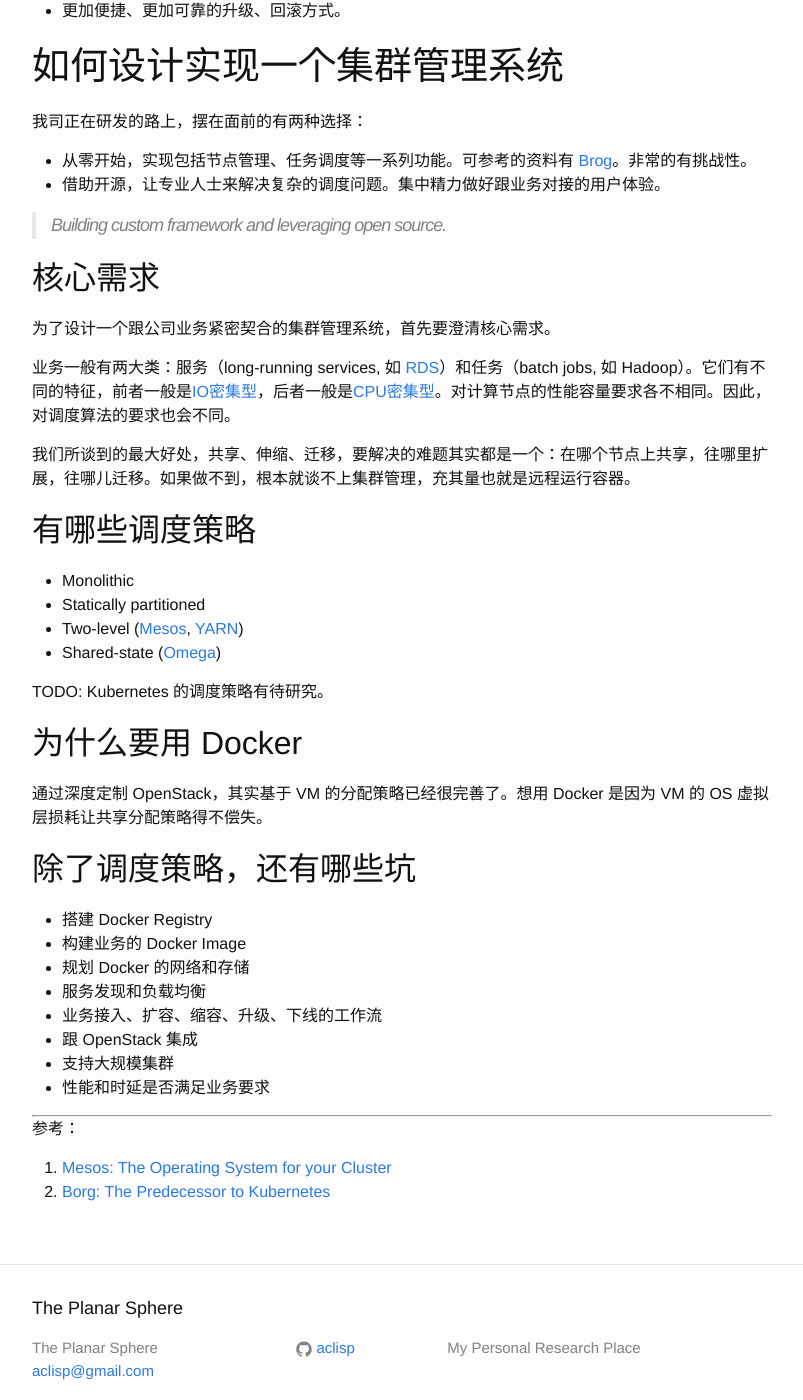
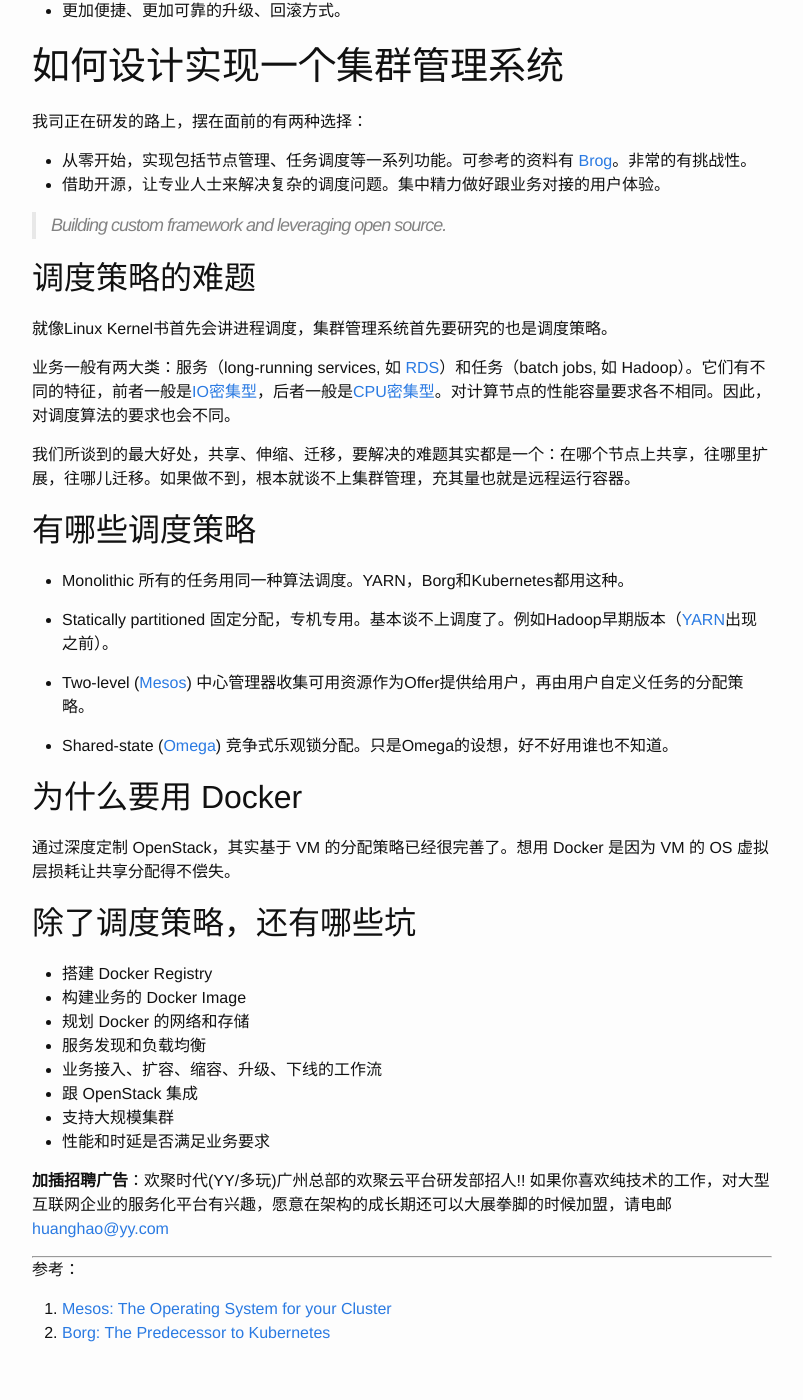
Before and after one commit to aclisp/aclisp.github.io, a Jekyll site: the page built from _posts/2015-08-18-cluster-management.markdown, in a window 1280 px wide and 1400 px high, scrolled down 1003 px. Shown: the whole window, without its empty margins (238-1041 px from the left). Built offline with Jekyll 4.4.1, drawn with Linux system fonts in a browser that asks for light colours.

Commit message:
Revised.

```diff
--- a/_posts/2015-08-18-cluster-management.markdown
+++ b/_posts/2015-08-18-cluster-management.markdown
@@ -42,9 +42,9 @@ categories: blog
 
 > Building custom framework and leveraging open source.
 
-## 核心需求
+## 调度策略的难题
 
-为了设计一个跟公司业务紧密契合的集群管理系统，首先要澄清核心需求。
+就像Linux Kernel书首先会讲进程调度，集群管理系统首先要研究的也是调度策略。
 
 业务一般有两大类：服务（long-running services, 如 [RDS](https://aws.amazon.com/rds/mysql/)）和任务（batch jobs, 如 Hadoop）。它们有不同的特征，前者一般是[IO密集型](http://en.wikipedia.org/wiki/I/O_bound)，后者一般是[CPU密集型](http://en.wikipedia.org/wiki/CPU-bound)。对计算节点的性能容量要求各不相同。因此，对调度算法的要求也会不同。
 
@@ -52,29 +52,35 @@ categories: blog
 
 ## 有哪些调度策略
 
-* Monolithic
-* Statically partitioned
-* Two-level ([Mesos](http://mesos.apache.org/documentation/latest/mesos-architecture/), [YARN](http://hadoop.apache.org/docs/current/hadoop-yarn/hadoop-yarn-site/YARN.html))
-* Shared-state ([Omega](http://research.google.com/pubs/pub41684.html))
+*   Monolithic
+    所有的任务用同一种算法调度。YARN，Borg和Kubernetes都用这种。
 
-TODO: Kubernetes 的调度策略有待研究。
+*   Statically partitioned
+    固定分配，专机专用。基本谈不上调度了。例如Hadoop早期版本（[YARN](http://hadoop.apache.org/docs/current/hadoop-yarn/hadoop-yarn-site/YARN.html)出现之前）。
+
+*   Two-level ([Mesos](http://mesos.apache.org/documentation/latest/mesos-architecture/))
+	中心管理器收集可用资源作为Offer提供给用户，再由用户自定义任务的分配策略。
+
+*   Shared-state ([Omega](http://research.google.com/pubs/pub41684.html))
+    竞争式乐观锁分配。只是Omega的设想，好不好用谁也不知道。
 
 ## 为什么要用 Docker
 
-通过深度定制 OpenStack，其实基于 VM 的分配策略已经很完善了。想用 Docker 是因为 VM 的 OS 虚拟层损耗让共享分配策略得不偿失。
+通过深度定制 OpenStack，其实基于 VM 的分配策略已经很完善了。想用 Docker 是因为 VM 的 OS 虚拟层损耗让共享分配得不偿失。
 
 ## 除了调度策略，还有哪些坑
 
-* 搭建 Docker Registry
-* 构建业务的 Docker Image
-* 规划 Docker 的网络和存储
-* 服务发现和负载均衡
-* 业务接入、扩容、缩容、升级、下线的工作流
-* 跟 OpenStack 集成
-* 支持大规模集群
-* 性能和时延是否满足业务要求
+*   搭建 Docker Registry
+*   构建业务的 Docker Image
+*   规划 Docker 的网络和存储
+*   服务发现和负载均衡
+*   业务接入、扩容、缩容、升级、下线的工作流
+*   跟 OpenStack 集成
+*   支持大规模集群
+*   性能和时延是否满足业务要求
 
 
+**加插招聘广告**：欢聚时代(YY/多玩)广州总部的欢聚云平台研发部招人!! 如果你喜欢纯技术的工作，对大型互联网企业的服务化平台有兴趣，愿意在架构的成长期还可以大展拳脚的时候加盟，请电邮 <huanghao@yy.com>
 
 
 
```
